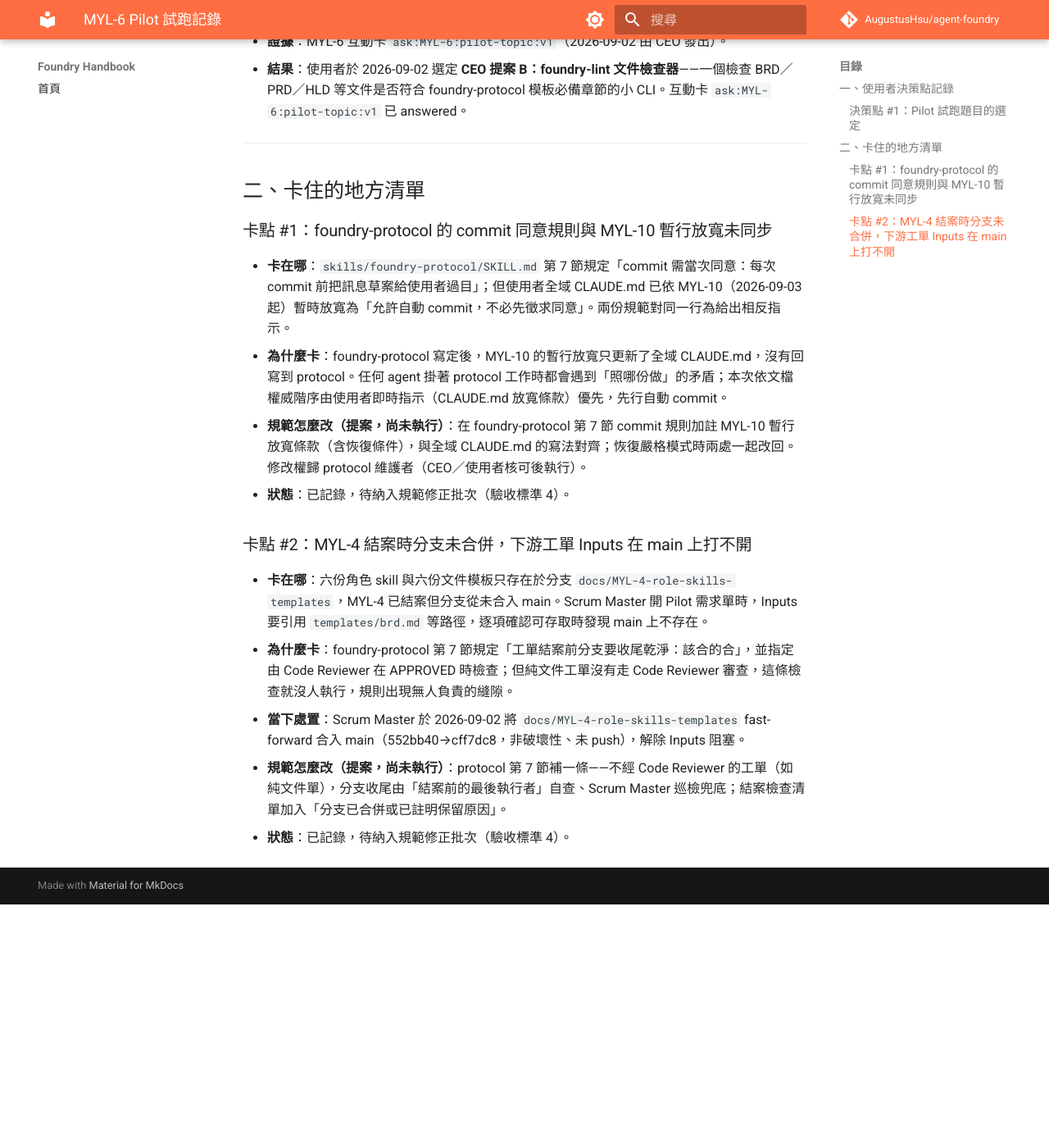
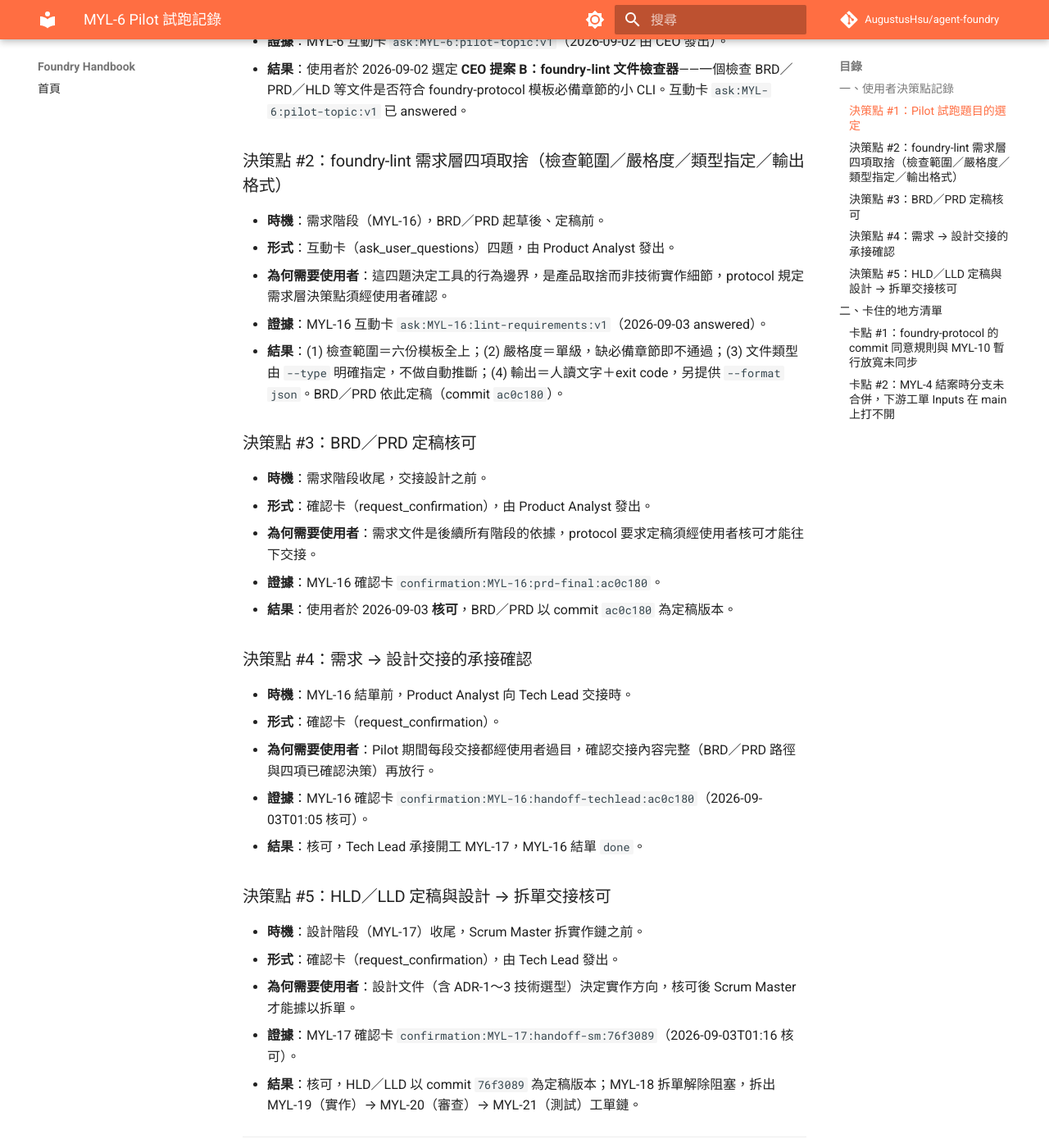
Before and after one commit to AugustusHsu/agent-foundry, an MkDocs documentation site: the page built from docs/pilot/pilot-log.md, in a window 1280 px wide and 1400 px high, scrolled down 650 px. Shown: the whole window at 82% size. Built offline with MkDocs 1.6.1 and Material for MkDocs 9.7.7, drawn with Linux system fonts in a browser that asks for light colours; comment, search, counter and statistics services are not loaded; before the commit the page ends 1753 px from its top, so only the background shows below that.

Commit message:
📝 補記決策點 #2～#5：需求四項取捨與三段交接核可
Co-Authored-By: Claude Fable 5 <noreply@anthropic.com>

```diff
--- a/docs/pilot/pilot-log.md
+++ b/docs/pilot/pilot-log.md
@@ -19,6 +19,38 @@
 - **證據**：MYL-6 互動卡 `ask:MYL-6:pilot-topic:v1`（2026-09-02 由 CEO 發出）。
 - **結果**：使用者於 2026-09-02 選定 **CEO 提案 B：foundry-lint 文件檢查器**——一個檢查 BRD／PRD／HLD 等文件是否符合 foundry-protocol 模板必備章節的小 CLI。互動卡 `ask:MYL-6:pilot-topic:v1` 已 answered。
 
+### 決策點 #2：foundry-lint 需求層四項取捨（檢查範圍／嚴格度／類型指定／輸出格式）
+
+- **時機**：需求階段（MYL-16），BRD／PRD 起草後、定稿前。
+- **形式**：互動卡（ask_user_questions）四題，由 Product Analyst 發出。
+- **為何需要使用者**：這四題決定工具的行為邊界，是產品取捨而非技術實作細節，protocol 規定需求層決策點須經使用者確認。
+- **證據**：MYL-16 互動卡 `ask:MYL-16:lint-requirements:v1`（2026-09-03 answered）。
+- **結果**：(1) 檢查範圍＝六份模板全上；(2) 嚴格度＝單級，缺必備章節即不通過；(3) 文件類型由 `--type` 明確指定，不做自動推斷；(4) 輸出＝人讀文字＋exit code，另提供 `--format json`。BRD／PRD 依此定稿（commit `ac0c180`）。
+
+### 決策點 #3：BRD／PRD 定稿核可
+
+- **時機**：需求階段收尾，交接設計之前。
+- **形式**：確認卡（request_confirmation），由 Product Analyst 發出。
+- **為何需要使用者**：需求文件是後續所有階段的依據，protocol 要求定稿須經使用者核可才能往下交接。
+- **證據**：MYL-16 確認卡 `confirmation:MYL-16:prd-final:ac0c180`。
+- **結果**：使用者於 2026-09-03 **核可**，BRD／PRD 以 commit `ac0c180` 為定稿版本。
+
+### 決策點 #4：需求 → 設計交接的承接確認
+
+- **時機**：MYL-16 結單前，Product Analyst 向 Tech Lead 交接時。
+- **形式**：確認卡（request_confirmation）。
+- **為何需要使用者**：Pilot 期間每段交接都經使用者過目，確認交接內容完整（BRD／PRD 路徑與四項已確認決策）再放行。
+- **證據**：MYL-16 確認卡 `confirmation:MYL-16:handoff-techlead:ac0c180`（2026-09-03T01:05 核可）。
+- **結果**：核可，Tech Lead 承接開工 MYL-17，MYL-16 結單 `done`。
+
+### 決策點 #5：HLD／LLD 定稿與設計 → 拆單交接核可
+
+- **時機**：設計階段（MYL-17）收尾，Scrum Master 拆實作鏈之前。
+- **形式**：確認卡（request_confirmation），由 Tech Lead 發出。
+- **為何需要使用者**：設計文件（含 ADR-1～3 技術選型）決定實作方向，核可後 Scrum Master 才能據以拆單。
+- **證據**：MYL-17 確認卡 `confirmation:MYL-17:handoff-sm:76f3089`（2026-09-03T01:16 核可）。
+- **結果**：核可，HLD／LLD 以 commit `76f3089` 為定稿版本；MYL-18 拆單解除阻塞，拆出 MYL-19（實作）→ MYL-20（審查）→ MYL-21（測試）工單鏈。
+
 ---
 
 ## 二、卡住的地方清單
```
